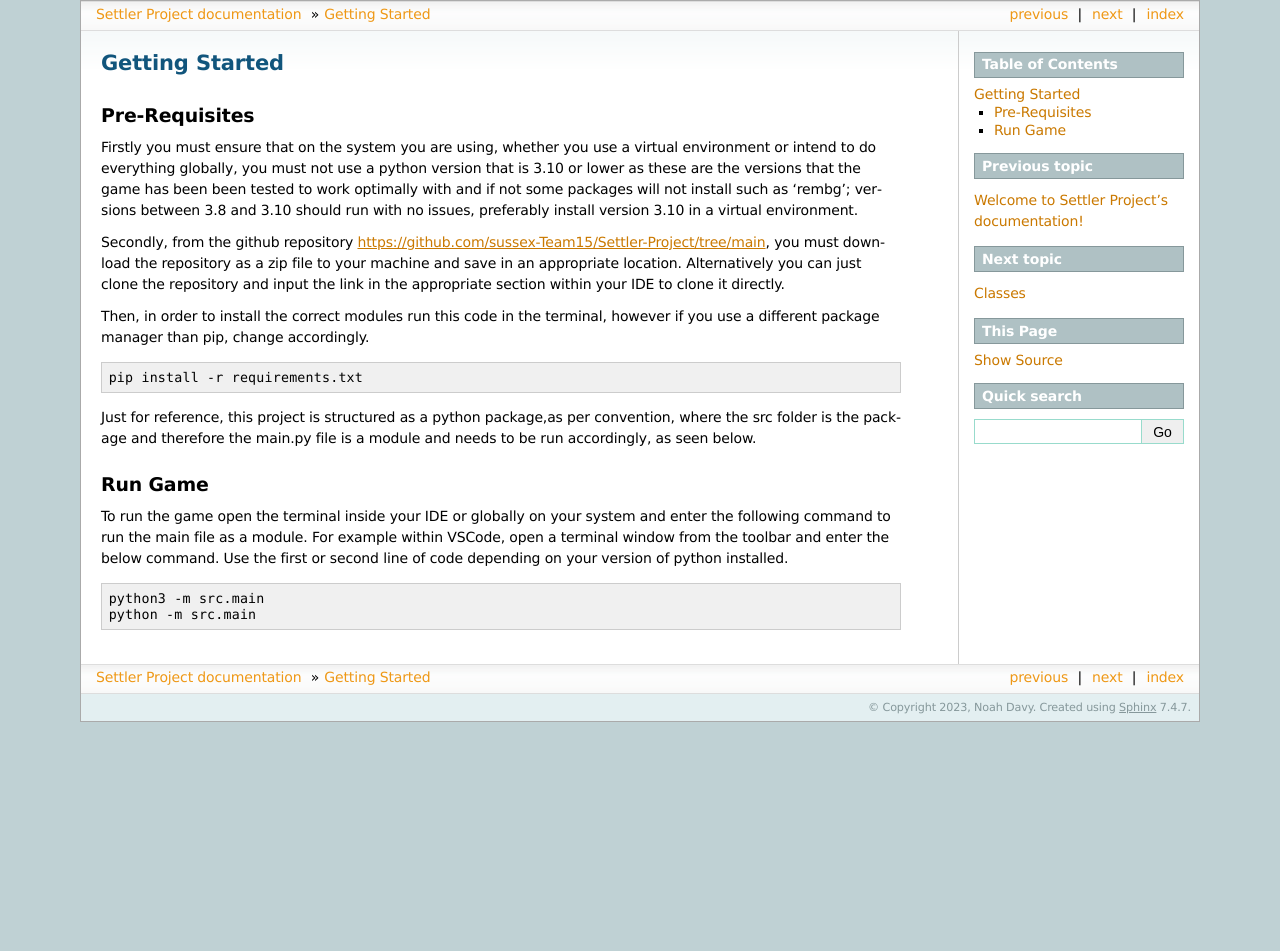
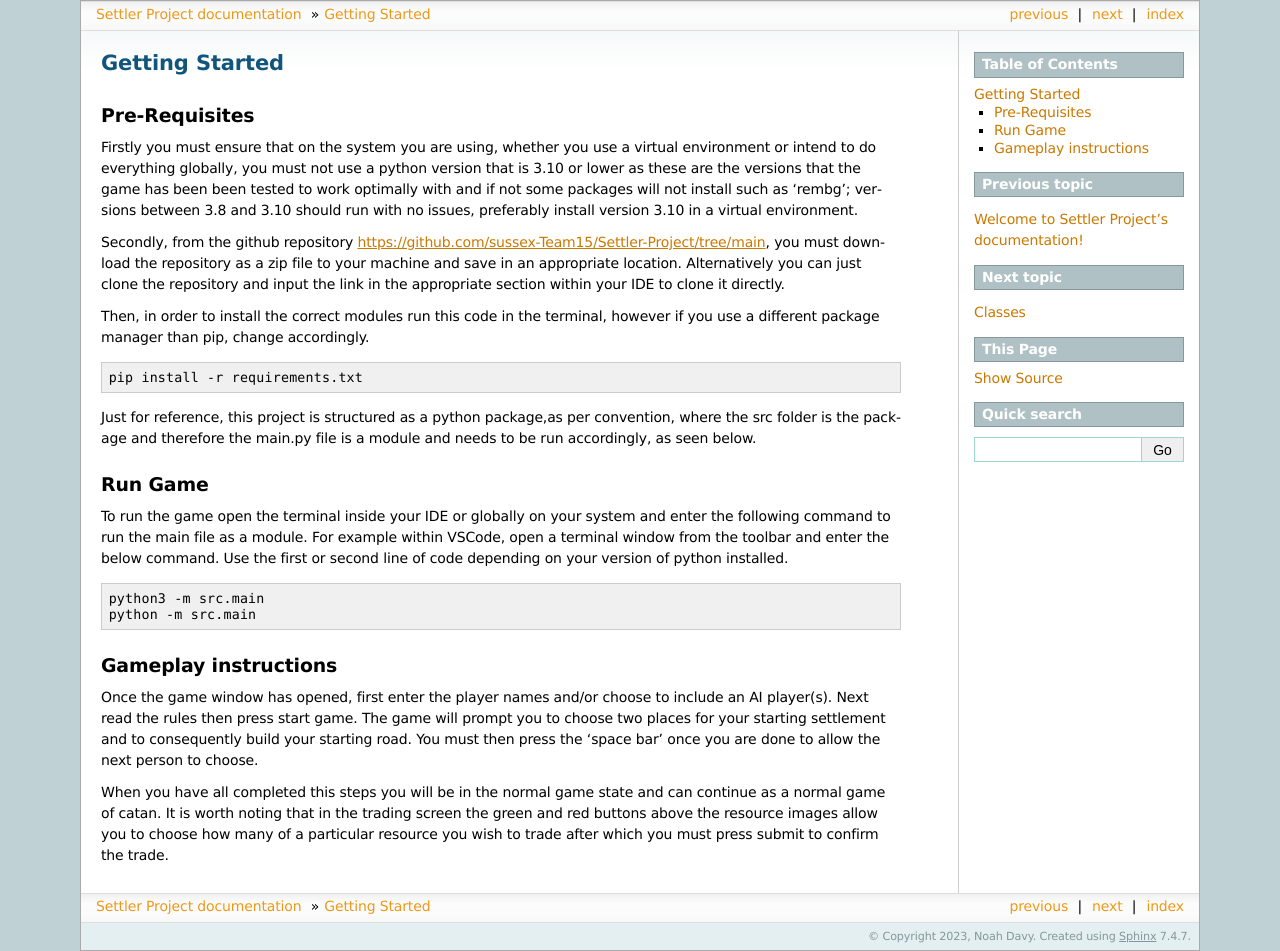
Before and after one commit to sussex-Team15/Settler-Project, a Sphinx documentation site: the page built from docs/installation.rst, in a window 1280 px wide. Built offline with Sphinx 7.4.7, drawn with Linux system fonts in a browser that asks for light colours; before the commit the page ends 900 px from its top, so only the background shows below that.

Commit message:
documentation instruction update

```diff
--- a/docs/classes.rst
+++ b/docs/classes.rst
@@ -2,6 +2,7 @@ Classes
 =======
 .. toctree::
     :maxdepth: 2
+
     ai_player
     action
     bank
--- a/docs/installation.rst
+++ b/docs/installation.rst
@@ -25,3 +25,11 @@ To run the game open the terminal inside your IDE or globally on your system and
 
     python3 -m src.main
     python -m src.main
+
+
+Gameplay instructions
+---------------------
+
+Once the game window has opened, first enter the player names and/or choose to include an AI player(s). Next read the rules then press start game. The game will prompt you to choose two places for your starting settlement and to consequently build your starting road. You must then press the 'space bar' once you are done to allow the next person to choose.
+
+When you have all completed this steps you will be in the normal game state and can continue as a normal game of catan. It is worth noting that in the trading screen the green and red buttons above the resource images allow you to choose how many of a particular resource you wish to trade after which you must press submit to confirm the trade.
```
